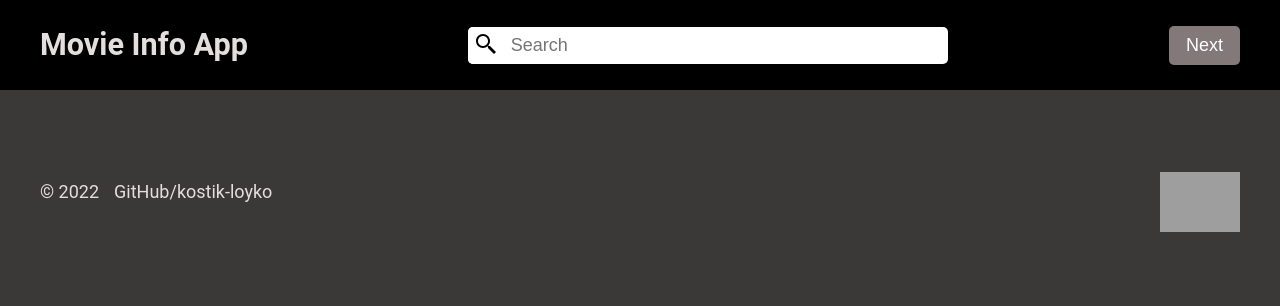
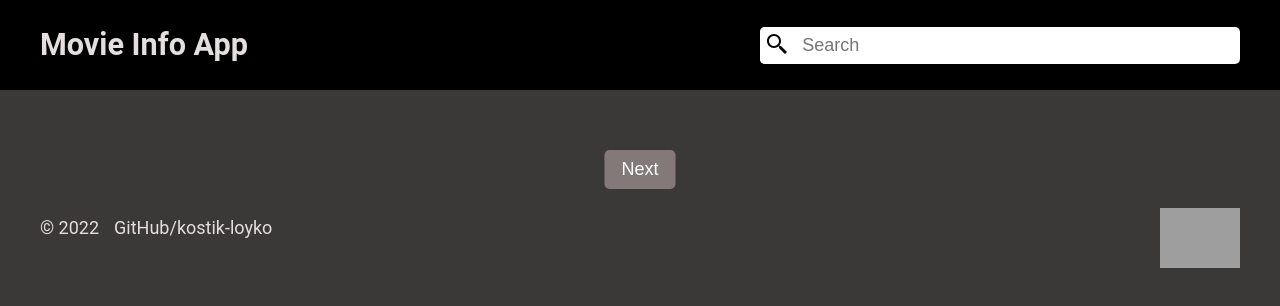
Before and after one commit to kostik-loyko/movie-info-app, a plain HTML site: page index.html in a window 1280 px wide. Drawn offline with Linux system fonts and the light colour scheme; no server answers; grey boxes are pictures that could not be loaded.

Commit message:
feat: fixed paginator

```diff
--- a/index.html
+++ b/index.html
@@ -20,7 +20,6 @@
             <input type="text" class="form__input" placeholder="Search" autofocus>
             <button type="reset" class="form__btn-reset visually-hidden"></button>
          </form>
-         <button type="button" class="header__btn-page">Next</button>
       </div>
    </header>
    <main class="main">
@@ -29,11 +28,13 @@
       </div>
    </main>
    <footer class="footer">
+      <button type="button" class="footer__btn-page">Next</button>
       <div class="container footer__container">
          <div class="copyright footer__copyright">
             <p class="copyright__year">© 2022</p>
             <a href="https://github.com/kostik-loyko" class="copyright__github">GitHub/kostik-loyko</a>
          </div>
+
          <a href="https://rs.school/index.html" class="footer__rsschool">
             <img src="https://rs.school/images/rs_school_js.svg" alt="rs_school logo">
          </a>
--- a/script.js
+++ b/script.js
@@ -91,7 +91,7 @@ submitBtn.addEventListener('click', () => {
 
 // пагинация
 
-const pageBtn = document.querySelector('.header__btn-page');
+const pageBtn = document.querySelector('.footer__btn-page');
 
 function pageCounter() {
    let counter = 1;
--- a/style.scss
+++ b/style.scss
@@ -72,6 +72,7 @@ button {
    width: 100%;
    z-index: 2;
    &__container {
+      position: relative;
       display: flex;
       justify-content: space-between;
       align-items: center;
@@ -83,15 +84,6 @@ button {
    }
    &__title {
       font-size: 1.7em;
-   }
-   &__btn-page {
-      font-size: inherit;
-      height: 39px;
-      width: 71px;
-      color:#fff;
-      background-color: #837979;
-      border: none;
-      border-radius: 5px;
    }
 }
 
@@ -248,8 +240,26 @@ button {
 }
 
 .footer {
-
+   position: relative;
+   padding-top: 36px;
+   &__btn-page {
+      position: absolute;
+      font-size: inherit;
+      top: 10px;
+      left: 50%;
+      transform: translateX(-50%);
+      height: 39px;
+      width: 71px;
+      color:#fff;
+      background-color: #837979;
+      border: none;
+      border-radius: 5px;
+      margin: 0 auto;
+      @media (max-width: 768px) {
+      }
+   }
    &__container {
+      position: relative;
       display: flex;
       justify-content: space-between;
       align-items: center;
```
Also changed, not shown: css/style.css, 1 other file.
